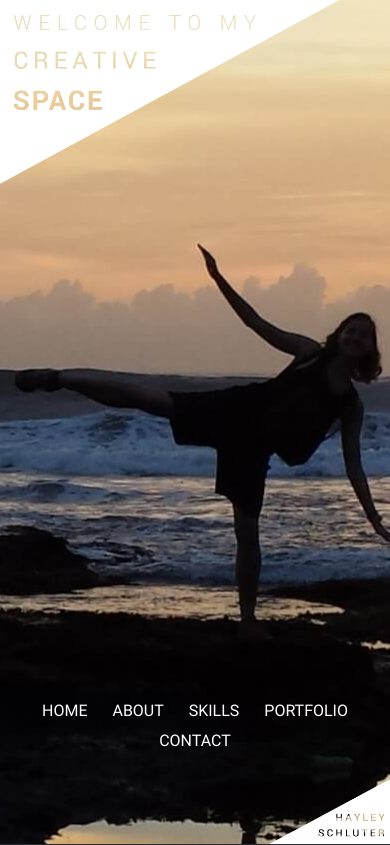
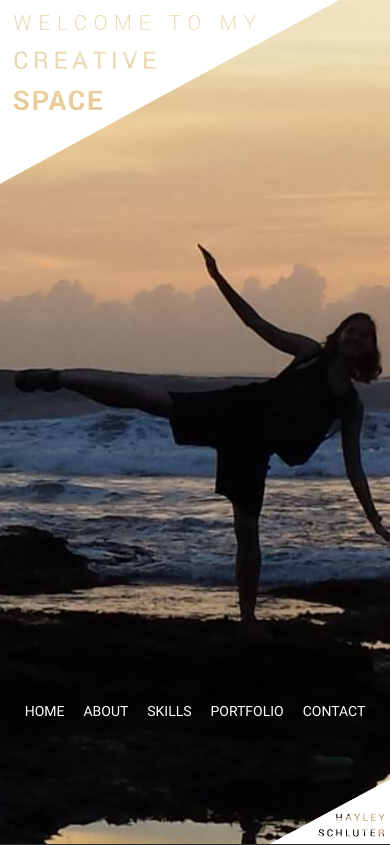
Before and after one commit to Hydriad/hydriad.github.io, a PHP site: page / in a window 390 px wide. Shown: the top 845 px of the page. Run offline with PHP 8.4, Linux system fonts and the light colour scheme.

Commit message:
nav on mobile

```diff
--- a/styles/style.css
+++ b/styles/style.css
@@ -459,11 +459,11 @@ nav a:hover{
 		padding-right: 2%;
 	}
 	nav li{
-		padding-left: 10px;
-		padding-right: 10px;
+		padding-left: 7px;
+		padding-right: 7px;
 	}
 	nav a{
-		font-size: 16px;
+		font-size: 14px;
 		font-family: "Roboto-Regular";
 	}
 
```
